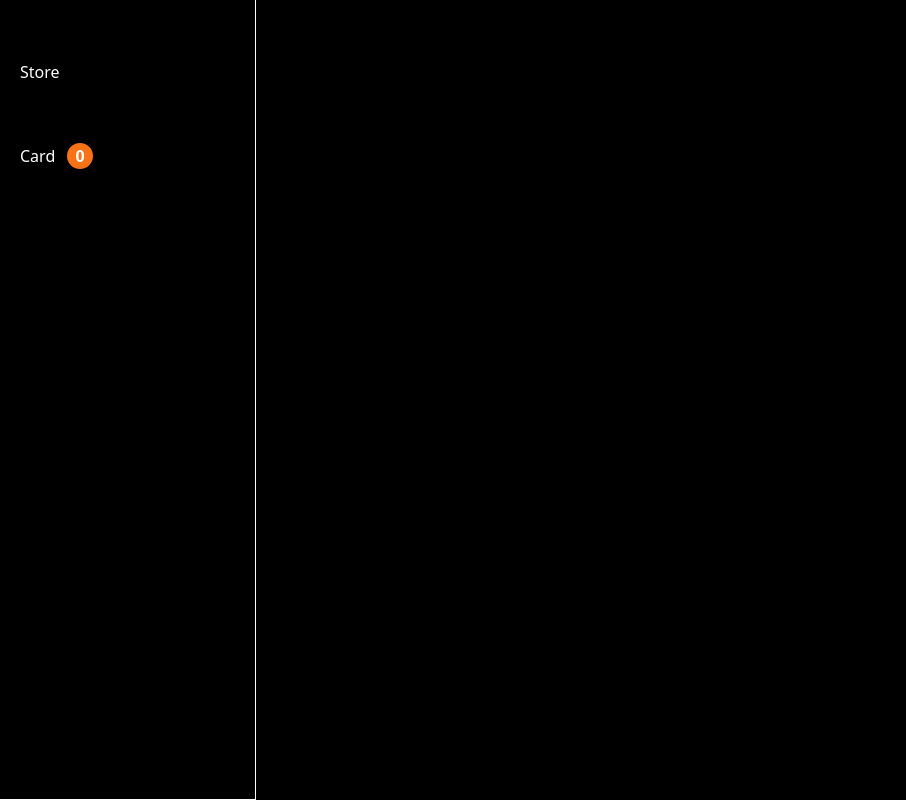
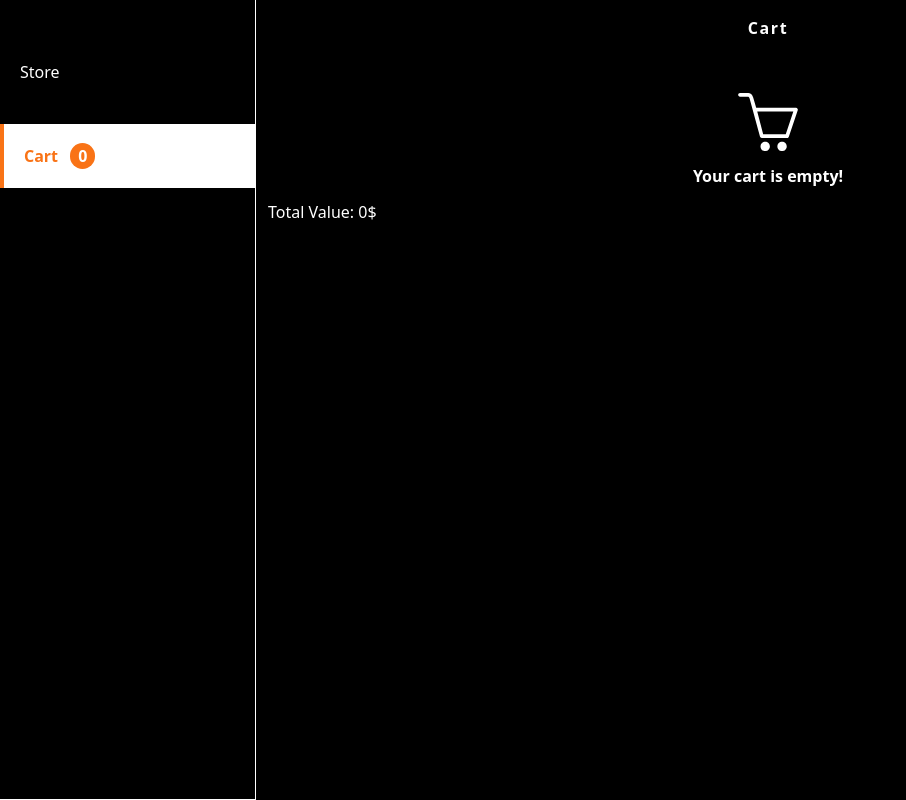
Before and after one commit to mahdiish/react-football-kit-store, a React (Create React App) app: page /cart in a window 1280 px wide. Before the commit this address had no page. Shown: the whole page, without its empty margins (0-906 px from the left). Built offline with nearby package versions, Linux system fonts and the light colour scheme.

Commit message:
The card changed to cart across the project

```diff
--- a/src/App.js
+++ b/src/App.js
@@ -1,7 +1,7 @@
 import { BrowserRouter, Routes, Route } from "react-router-dom";
 import SideBar from "./components/SideBar";
 import StorePage from "./pages/StorePage";
-import CardPage from "./pages/CardPage";
+import CartPage from "./pages/CartPage";
 
 function App() {
   return (
@@ -11,7 +11,7 @@ function App() {
         <div className="w-full h-full overflow-y-scroll bg-black px-3 py-4 sm:w-4/5 sm:ml-[20%]">
           <Routes>
             <Route path="/" element={<StorePage />} />
-            <Route path="/card" element={<CardPage />} />
+            <Route path="/cart" element={<CartPage />} />
           </Routes>
         </div>
       </div>
--- a/src/components/CardItem.js
+++ b/src/components/CartItem.js
@@ -1,11 +1,11 @@
 import { useDispatch } from "react-redux";
-import { removeCardItem } from "../store";
+import { removeCartItem } from "../store";
 import { MdDelete } from "react-icons/md";
 
-function CardItem({ item }) {
+function CartItem({ item }) {
   const dispatch = useDispatch();
   const handleClick = () => {
-    dispatch(removeCardItem(item));
+    dispatch(removeCartItem(item));
   };
 
   return (
@@ -29,4 +29,4 @@ function CardItem({ item }) {
   );
 }
 
-export default CardItem;
+export default CartItem;
--- a/src/components/KitItem.js
+++ b/src/components/KitItem.js
@@ -1,10 +1,10 @@
 import { useDispatch } from "react-redux";
-import { addCardItem } from "../store";
+import { addCartItem } from "../store";
 
 function KitItem({ item }) {
   const dispatch = useDispatch();
   const handleClick = () => {
-    dispatch(addCardItem(item));
+    dispatch(addCartItem(item));
   };
 
   return (
@@ -23,7 +23,7 @@ function KitItem({ item }) {
         onClick={handleClick}
         className="text-white text-base rounded-sm px-3.5 py-2 bg-orange-500 hover:bg-orange-600"
       >
-        Add to Card
+        Add to Cart
       </button>
     </div>
   );
--- a/src/components/SideBar.js
+++ b/src/components/SideBar.js
@@ -15,11 +15,11 @@ const classNamesFn = ({ isActive }) => {
 };
 
 function SideBar() {
-  const { cardItems } = useSelector((state) => {
-    return { cardItems: state.card.cardItems };
+  const { cartItems } = useSelector((state) => {
+    return { cartItems: state.cart.cartItems };
   });
 
-  const cardItemsNumber = cardItems.reduce((accumulator, current) => {
+  const cartItemsNumber = cartItems.reduce((accumulator, current) => {
     return accumulator + current.number;
   }, 0);
 
@@ -28,10 +28,10 @@ function SideBar() {
       <NavLink to="/" className={classNamesFn}>
         Store
       </NavLink>
-      <NavLink to="/card" className={classNamesFn}>
-        Card{" "}
+      <NavLink to="/cart" className={classNamesFn}>
+        Cart{" "}
         <span className="mx-2 py-0.5 px-2 bg-orange-500 rounded-full text-center text-white font-bold">
-          {cardItemsNumber}
+          {cartItemsNumber}
         </span>
       </NavLink>
     </div>
--- a/src/index.js
+++ b/src/index.js
@@ -4,9 +4,6 @@ import App from "./App";
 import "./index.css";
 import { Provider } from "react-redux";
 import { store } from "./store";
-
-// import StorePage from "./pages/StorePage";
-// import CardPage from "./pages/CardPage";
 
 const container = document.getElementById("root");
 const root = createRoot(container);
--- a/src/pages/CardPage.js
+++ /dev/null
@@ -1,41 +0,0 @@
-import { useSelector } from "react-redux";
-import CardItem from "../components/CardItem";
-import { SlBasket } from "react-icons/sl";
-
-function CardPage() {
-  const { cardItems } = useSelector((state) => {
-    return { cardItems: state.card.cardItems };
-  });
-
-  const totalCardValue = cardItems.reduce((total, item) => {
-    return total + item.cost * item.number;
-  }, 0);
-
-  let renderedCardItems;
-  if (cardItems.length !== 0) {
-    renderedCardItems = cardItems.map((item) => {
-      return <CardItem key={`${item.name}-${item.location}`} item={item} />;
-    });
-  } else {
-    renderedCardItems = (
-      <div className="flex flex-col items-center pt-8">
-        <SlBasket className="text-white text-6xl" />
-        <p className="text-white font-bold text-center m-3">
-          Your card is empty!{" "}
-        </p>
-      </div>
-    );
-  }
-
-  return (
-    <div>
-      <h1 className="text-white text-base text-center font-bold tracking-widest mb-5">
-        Card
-      </h1>
-      <div>{renderedCardItems}</div>
-      <p className="text-white text-base">Total Value: {totalCardValue}$</p>
-    </div>
-  );
-}
-
-export default CardPage;
--- /dev/null
+++ b/src/pages/CartPage.js
@@ -0,0 +1,41 @@
+import { useSelector } from "react-redux";
+import CartItem from "../components/CartItem";
+import { SlBasket } from "react-icons/sl";
+
+function CartPage() {
+  const { cartItems } = useSelector((state) => {
+    return { cartItems: state.cart.cartItems };
+  });
+
+  const totalCartValue = cartItems.reduce((total, item) => {
+    return total + item.cost * item.number;
+  }, 0);
+
+  let renderedCartItems;
+  if (cartItems.length !== 0) {
+    renderedCartItems = cartItems.map((item) => {
+      return <CartItem key={`${item.name}-${item.location}`} item={item} />;
+    });
+  } else {
+    renderedCartItems = (
+      <div className="flex flex-col items-center pt-8">
+        <SlBasket className="text-white text-6xl" />
+        <p className="text-white font-bold text-center m-3">
+          Your cart is empty!{" "}
+        </p>
+      </div>
+    );
+  }
+
+  return (
+    <div>
+      <h1 className="text-white text-base text-center font-bold tracking-widest mb-5">
+        Cart
+      </h1>
+      <div>{renderedCartItems}</div>
+      <p className="text-white text-base">Total Value: {totalCartValue}$</p>
+    </div>
+  );
+}
+
+export default CartPage;
--- a/src/store/index.js
+++ b/src/store/index.js
@@ -5,12 +5,12 @@ import {
   changeLocation,
   changeSearchTerm,
 } from "./slices/formSlice";
-import { cardReducer, addCardItem, removeCardItem } from "./slices/cardSlice";
+import { cartReducer, addCartItem, removeCartItem } from "./slices/cartSlice";
 
 const store = configureStore({
   reducer: {
     form: formReducer,
-    card: cardReducer,
+    cart: cartReducer,
   },
 });
 
@@ -19,6 +19,6 @@ export {
   changeLeague,
   changeLocation,
   changeSearchTerm,
-  addCardItem,
-  removeCardItem,
+  addCartItem,
+  removeCartItem,
 };
--- a/src/store/slices/cardSlice.js
+++ b/src/store/slices/cartSlice.js
@@ -1,13 +1,13 @@
 import { createSlice } from "@reduxjs/toolkit";
 
-const cardSlice = createSlice({
-  name: "card",
+const cartSlice = createSlice({
+  name: "cart",
   initialState: {
-    cardItems: [],
+    cartItems: [],
   },
   reducers: {
-    addCardItem(state, action) {
-      state.cardItems.push({
+    addCartItem(state, action) {
+      state.cartItems.push({
         name: action.payload.name,
         location: action.payload.location,
         src: action.payload.src,
@@ -16,7 +16,7 @@ const cardSlice = createSlice({
         id: `${action.payload.name}-${action.payload.location}`,
       });
 
-      const updatedCardItems = state.cardItems.reduce(
+      const updatedCartItems = state.cartItems.reduce(
         (accumulator, current) => {
           if (!accumulator.find((item) => item.id === current.id)) {
             accumulator.push(current);
@@ -32,10 +32,10 @@ const cardSlice = createSlice({
         },
         []
       );
-      state.cardItems = updatedCardItems;
+      state.cartItems = updatedCartItems;
     },
-    removeCardItem(state, action) {
-      const updatedCardItems = state.cardItems
+    removeCartItem(state, action) {
+      const updatedCartItems = state.cartItems
         .map((item) => {
           if (item.id === action.payload.id) {
             item.number--;
@@ -46,10 +46,10 @@ const cardSlice = createSlice({
         .filter((item) => {
           return item.number > 0;
         });
-      state.cardItems = updatedCardItems;
+      state.cartItems = updatedCartItems;
     },
   },
 });
 
-export const { addCardItem, removeCardItem } = cardSlice.actions;
-export const cardReducer = cardSlice.reducer;
+export const { addCartItem, removeCartItem } = cartSlice.actions;
+export const cartReducer = cartSlice.reducer;
```
